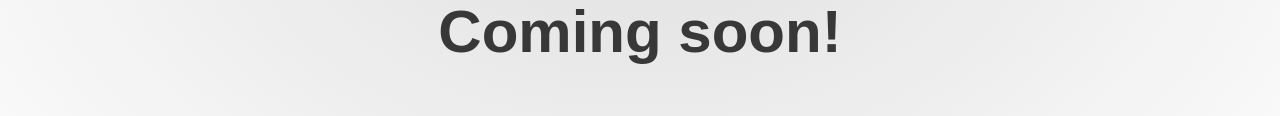
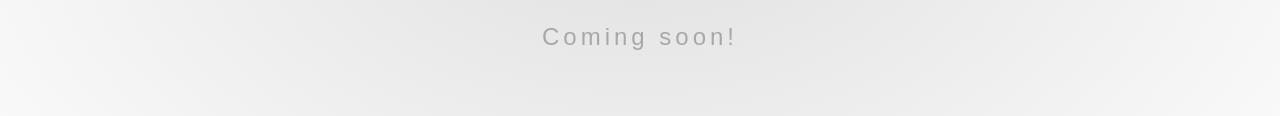
Before and after one commit to uniphil/server-root-pages, a plain HTML site: page beefsteak/index.html in a window 1280 px wide. Shown: the part 497-613 px from the top of the page. Drawn offline with Linux system fonts and the light colour scheme.

Commit message:
Complete "business card phase"

```diff
--- a/beefsteak/index.html
+++ b/beefsteak/index.html
@@ -35,10 +35,12 @@ h2 {
     top: 50%;
     left: 0;
     width: 100%;
-    margin-top: 94px;
+    margin-top: 120px;
     text-align: center;
-    font-size: 60px;
-    color: #383838;
+    font-size: 24px;
+    font-weight: normal;
+    letter-spacing: 4px;
+    color: #a8a8a8;
 }
         </style>
     </head>
```
